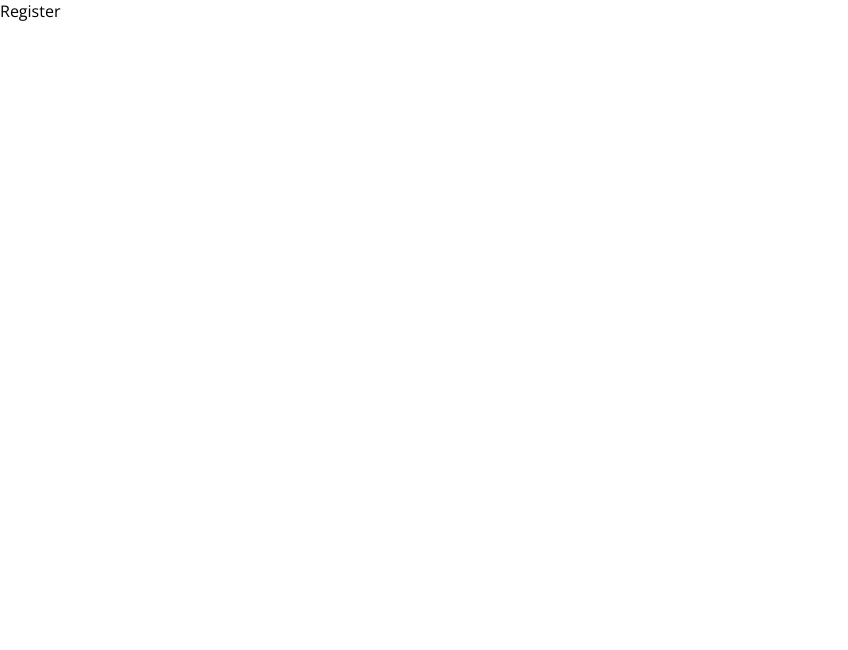
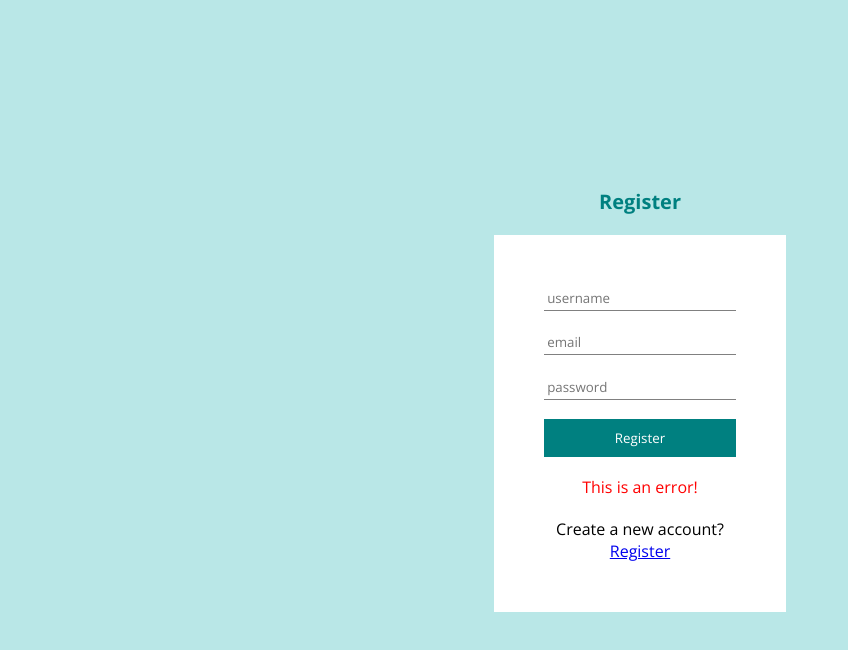
Before and after one commit to ericsoon/blog_app, a React (Create React App) app in the folder frontend/: page /register in a window 1280 px wide. Shown: the top 650 px of the page, without its empty margins (0-848 px from the left). Built offline with nearby package versions, Linux system fonts and the light colour scheme.

Commit message:
added the register page with sass style

```diff
--- a/frontend/src/pages/Login.jsx
+++ b/frontend/src/pages/Login.jsx
@@ -6,8 +6,8 @@
     <div className='auth'>
       <h1>Login</h1>
       <form>
-        <input type='text' placeholder="username" />
-        <input type='password' placeholder="password" />
+        <input required type='text' placeholder="username" />
+        <input required type='password' placeholder="password" />
         <button>Login</button>
         <p>This is an error!</p>
         <span>Create a new account? <Link to="/register">Register</Link></span>
--- a/frontend/src/pages/Register.jsx
+++ b/frontend/src/pages/Register.jsx
@@ -1,8 +1,19 @@
 import React from 'react'
+import { Link } from 'react-router-dom';
 
 const Register = () => {
   return (
-    <div>Register</div>
+    <div className='auth'>
+      <h1>Register</h1>
+      <form>
+        <input required type='text' placeholder="username" />
+        <input required type='email' placeholder="email" />
+        <input required type='password' placeholder="password" />
+        <button>Register</button>
+        <p>This is an error!</p>
+        <span>Create a new account? <Link to="/register">Register</Link></span>
+      </form>
+    </div>
   )
 }
 
```
